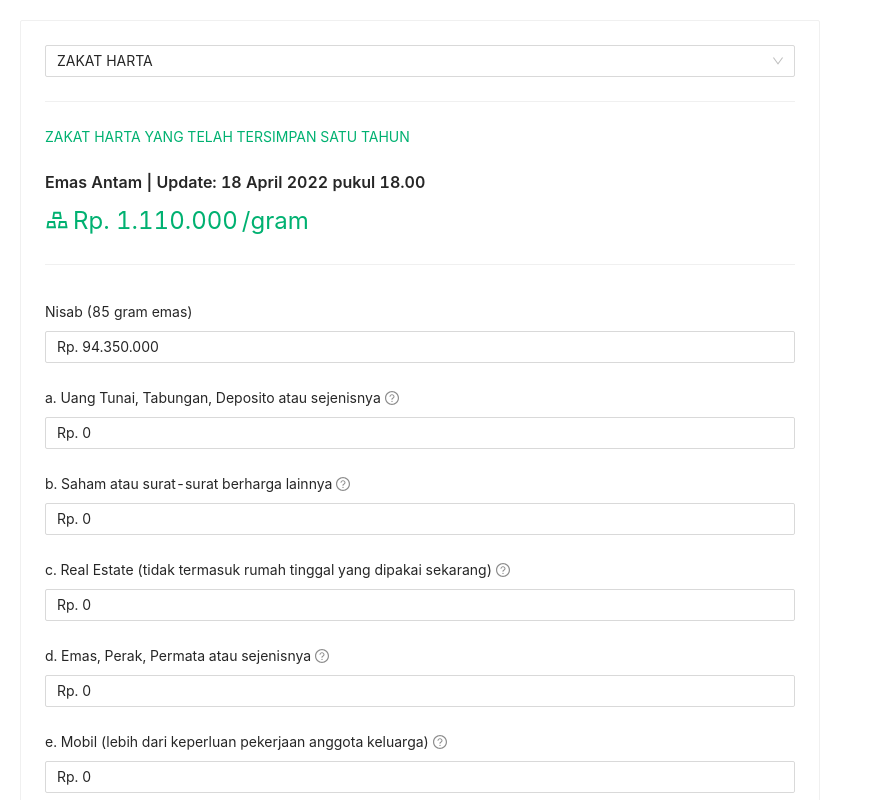
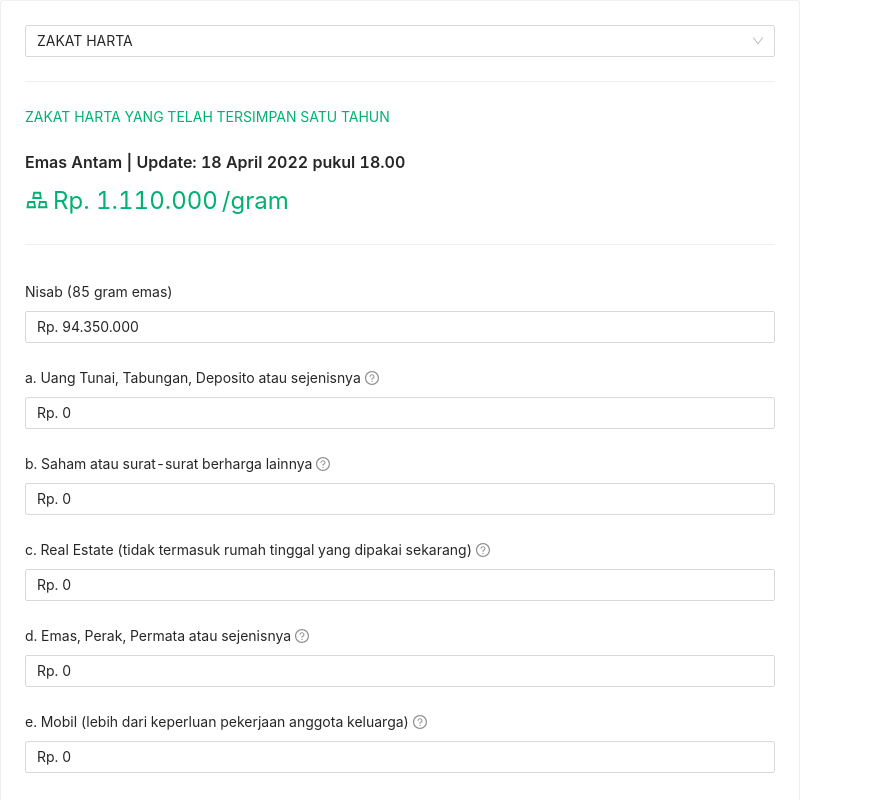
Before and after one commit to brillianodhiya/KalkulatorZakat, a React (Create React App) app: page / in a window 1280 px wide. Shown: the top 800 px of the page, without its empty margins (0-883 px from the left). Built offline with nearby package versions, Linux system fonts and the light colour scheme.

Commit message:
margin hide

```diff
--- a/src/App.js
+++ b/src/App.js
@@ -38,7 +38,7 @@ function App() {
     <div style={{ display: "flex" }}>
       <Card
         style={{
-          margin: "20px",
+          // margin: "20px",
           maxWidth: "800px",
         }}
       >
```
